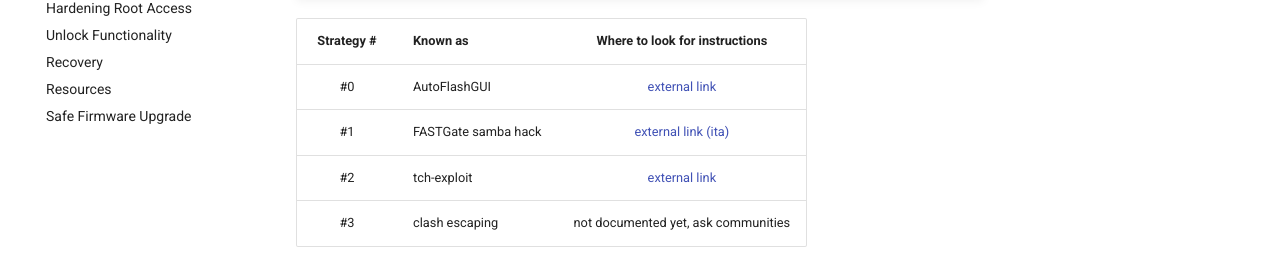
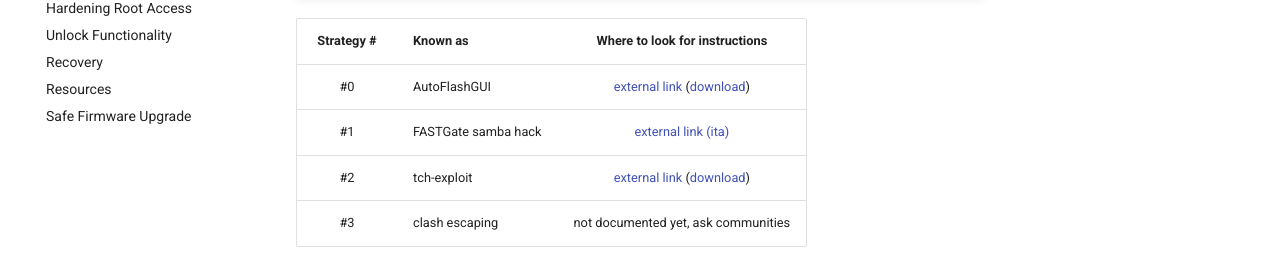
Before and after one commit to hack-technicolor/hack-technicolor, an MkDocs documentation site: the page built from docs/Hacking/Type2.md, in a window 1280 px wide and 900 px high, scrolled down 324 px. Shown: the part 181-455 px from the top of the window. Built offline with MkDocs 1.6.1 and Material for MkDocs 9.7.7, drawn with Linux system fonts in a browser that asks for light colours; comment, search, counter and statistics services are not loaded.

Commit message:
Make tools download links explicit

```diff
--- a/docs/Hacking/Type2.md
+++ b/docs/Hacking/Type2.md
@@ -9,9 +9,9 @@
 
  | Strategy # | Known as            | Where to look for instructions |
  |:----------:|:--------------------|:------------------------------:|
- | #0         | AutoFlashGUI        | [external link](https://github.com/mswhirl/autoflashgui) |
+ | #0         | AutoFlashGUI        | [external link](https://github.com/mswhirl/autoflashgui) ([download](https://github.com/mswhirl/autoflashgui/archive/master.zip)) |
  | #1         | FASTGate samba hack | [external link (ita)](https://www.ilpuntotecnico.com/forum/index.php?topic=80598) |
- | #2         | tch-exploit         | [external link](https://github.com/BoLaMN/tch-exploit) |
+ | #2         | tch-exploit         | [external link](https://github.com/BoLaMN/tch-exploit) ([download](https://github.com/BoLaMN/tch-exploit/releases)) |
  | #3         | clash escaping      | not documented yet, ask communities |
 
 Once you finished running through any of the above guides, and you got your SSH client connected into a root shell come back here and continue reading [Final Type 2 steps](#final-type-2-steps) below.
```
